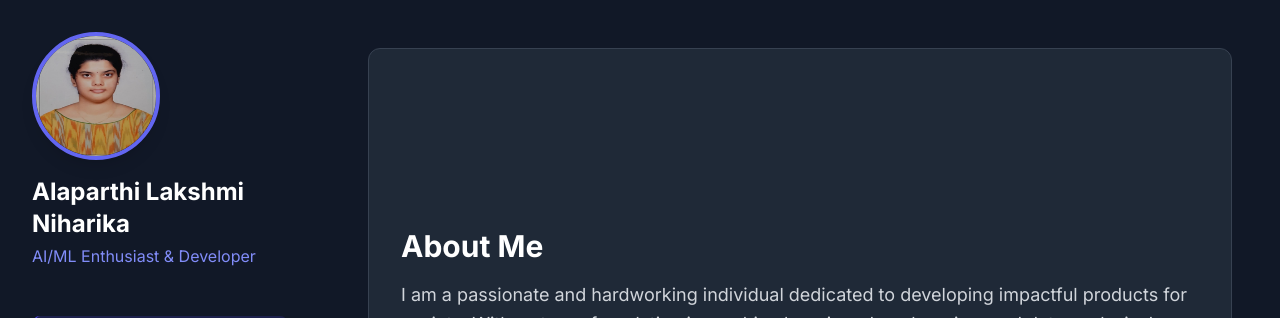
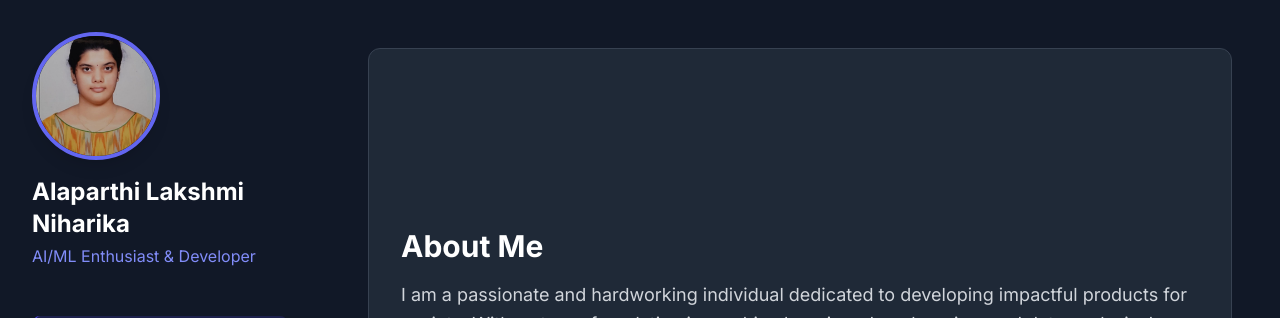
Before and after one commit to Niharika-Alaparthi/niharika--alaparthi.github.io, a plain HTML site: page index.html in a window 1280 px wide. Shown: the top 318 px of the page. Drawn offline with nearby package versions, Linux system fonts and the light colour scheme.

Commit message:
Update index.html

```diff
--- a/index.html
+++ b/index.html
@@ -61,11 +61,15 @@
 
     <!-- Sidebar Navigation -->
     <aside class="w-full lg:w-1/4 lg:h-screen lg:sticky top-0 p-8 flex flex-col items-center lg:items-start">
-        <div class="text-center lg:text-left w-full">
-            <img src="photoN.jpeg" alt="Alaparthi Lakshmi Niharika" class="w-32 h-32 rounded-full mx-auto lg:mx-0 mb-4 border-4 border-indigo-500 shadow-lg">
+            <div class="text-center lg:text-left w-full">
+            <!-- Updated Image Container -->
+            <div class="w-32 h-32 mx-auto lg:mx-0 mb-4 flex-shrink-0">
+                <img src="photoN.jpeg" alt="Alaparthi Lakshmi Niharika" class="w-full h-full rounded-full object-cover border-4 border-indigo-500 shadow-lg">
+            </div>
             <h1 class="text-2xl font-bold text-white">Alaparthi Lakshmi Niharika</h1>
             <p class="text-indigo-400 mt-1">AI/ML Enthusiast & Developer</p>
         </div>
+
         <nav id="nav-menu" class="hidden lg:flex flex-col space-y-4 mt-12 w-full">
             <a href="#about" class="nav-link active">About</a>
             <a href="#projects" class="nav-link">Projects</a>
```
